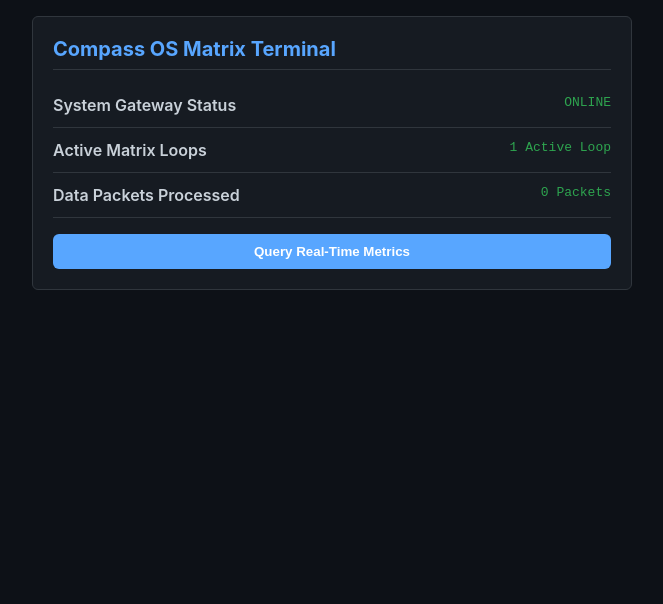
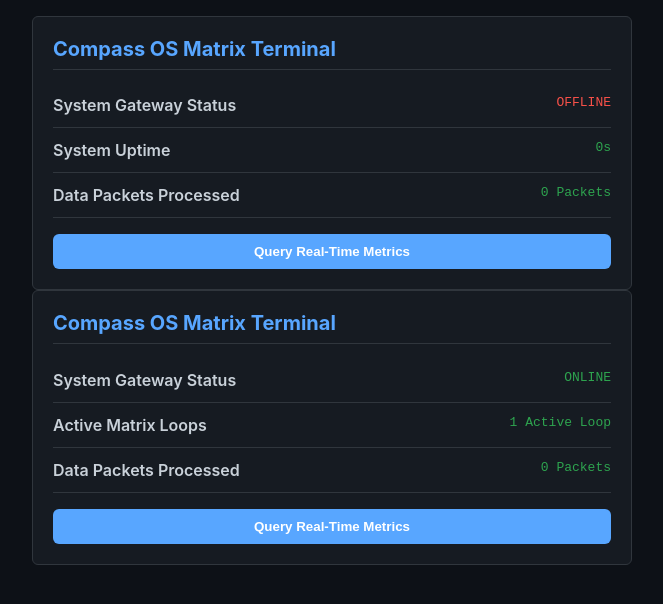
Before and after one commit to corkumandrew557-tech/hackathon-dev, a website: page index.html in a window 1280 px wide. Shown: the whole page, without its empty margins (308-971 px from the left). Drawn offline with Linux system fonts and the light colour scheme; no server answers.

Commit message:
Update index.html

```diff
--- a/index.html
+++ b/index.html
@@ -1,3 +1,134 @@
+<!DOCTYPE html>
+<html lang="en">
+<head>
+    <meta charset="UTF-8">
+    <meta name="viewport" content="width=device-width, initial-scale=1.0">
+    <title>Compass OS - Core Interface Panel</title>
+    <style>
+        :root {
+            --bg-color: #0d1117;
+            --panel-bg: #161b22;
+            --border-color: #30363d;
+            --text-main: #c9d1d9;
+            --accent-blue: #58a6ff;
+            --status-green: #2ea44f;
+            --alert-red: #f85149;
+        }
+        body {
+            background-color: var(--bg-color);
+            color: var(--text-main);
+            font-family: -apple-system, BlinkMacSystemFont, "Segoe UI", Helvetica, Arial, sans-serif;
+            margin: 0;
+            padding: 16px;
+            display: flex;
+            flex-direction: column;
+            align-items: center;
+        }
+        .dashboard-container {
+            width: 100%;
+            max-width: 600px;
+            background-color: var(--panel-bg);
+            border: 1px solid var(--border-color);
+            border-radius: 6px;
+            padding: 20px;
+            box-sizing: border-box;
+        }
+        h1 {
+            font-size: 20px;
+            margin-top: 0;
+            border-bottom: 1px solid var(--border-color);
+            padding-bottom: 8px;
+            color: var(--accent-blue);
+        }
+        .metric-row {
+            display: flex;
+            justify-content: space-between;
+            padding: 12px 0;
+            border-bottom: 1px solid var(--border-color);
+        }
+        .metric-label {
+            font-weight: 600;
+        }
+        .metric-value {
+            font-family: monospace;
+            color: var(--status-green);
+        }
+        .control-btn {
+            background-color: var(--accent-blue);
+            color: #ffffff;
+            border: none;
+            padding: 10px 16px;
+            border-radius: 6px;
+            font-weight: 600;
+            cursor: pointer;
+            width: 100%;
+            margin-top: 16px;
+        }
+        .control-btn:hover {
+            opacity: 0.9;
+        }
+    </style>
+</head>
+<body>
+
+<div class="dashboard-container">
+    <h1>Compass OS Matrix Terminal</h1>
+
+    <div class="metric-row">
+        <span class="metric-label">System Gateway Status</span>
+        <span class="metric-value" id="systemStatus">CHECKING...</span>
+    </div>
+    <div class="metric-row">
+        <span class="metric-label">System Uptime</span>
+        <span class="metric-value" id="systemUptime">0s</span>
+    </div>
+    <div class="metric-row">
+        <span class="metric-label">Data Packets Processed</span>
+        <span class="metric-value" id="requestCount">0 Packets</span>
+    </div>
+
+    <button class="control-btn" onclick="refreshMetrics()">Query Real-Time Metrics</button>
+</div>
+
+<script>
+    // Define the gateway network target
+    const API_URL = "http://localhost:3000/api/status";
+
+    function refreshMetrics() {
+        const statusEl = document.getElementById('systemStatus');
+        const uptimeEl = document.getElementById('systemUptime');
+        const countEl = document.getElementById('requestCount');
+
+        statusEl.innerText = "QUERYING...";
+        statusEl.style.color = "var(--accent-blue)";
+
+        // AJAX Fetch Request Loop to hook up to the backend server
+        fetch(API_URL)
+            .then(response => {
+                if (!response.ok) throw new Error("Network response mismatch.");
+                return response.json();
+            })
+            .then(data => {
+                if (data.status === "SUCCESS") {
+                    statusEl.innerText = data.metrics.status;
+                    statusEl.style.color = "var(--status-green)";
+                    uptimeEl.innerText = data.metrics.uptime;
+                    countEl.innerText = data.metrics.processedRequests + " Packets";
+                }
+            })
+            .catch(err => {
+                statusEl.innerText = "OFFLINE";
+                statusEl.style.color = "var(--alert-red)";
+                console.error("Gateway connection error:", err);
+            });
+    }
+
+    // Auto-query once right away on screen boot
+    window.onload = refreshMetrics;
+</script>
+
+</body>
+</html>
 <!DOCTYPE html>
 <html lang="en">
 <head>
```
